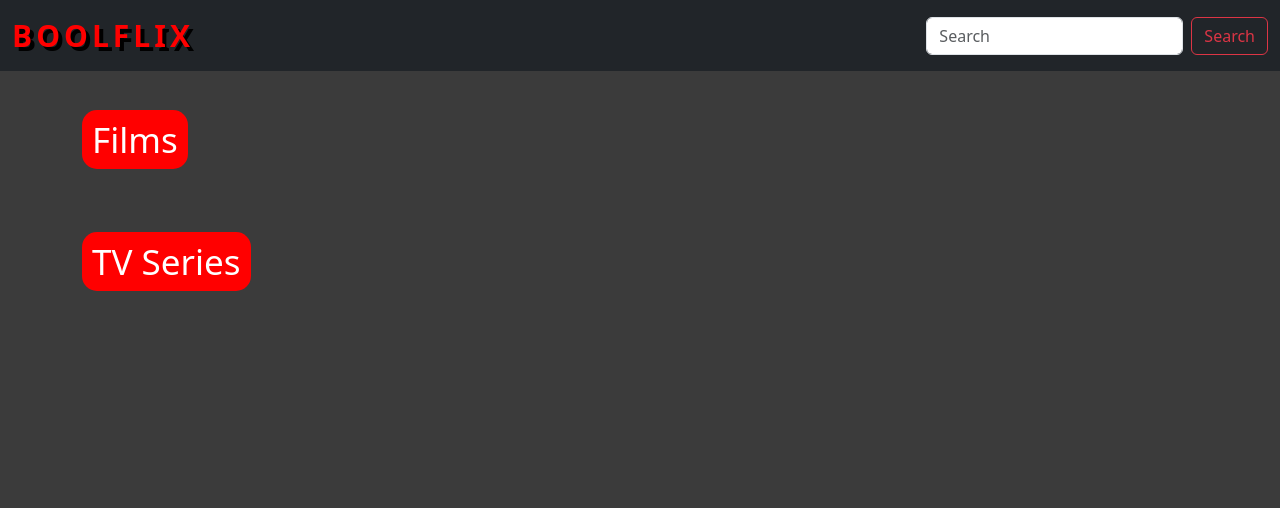
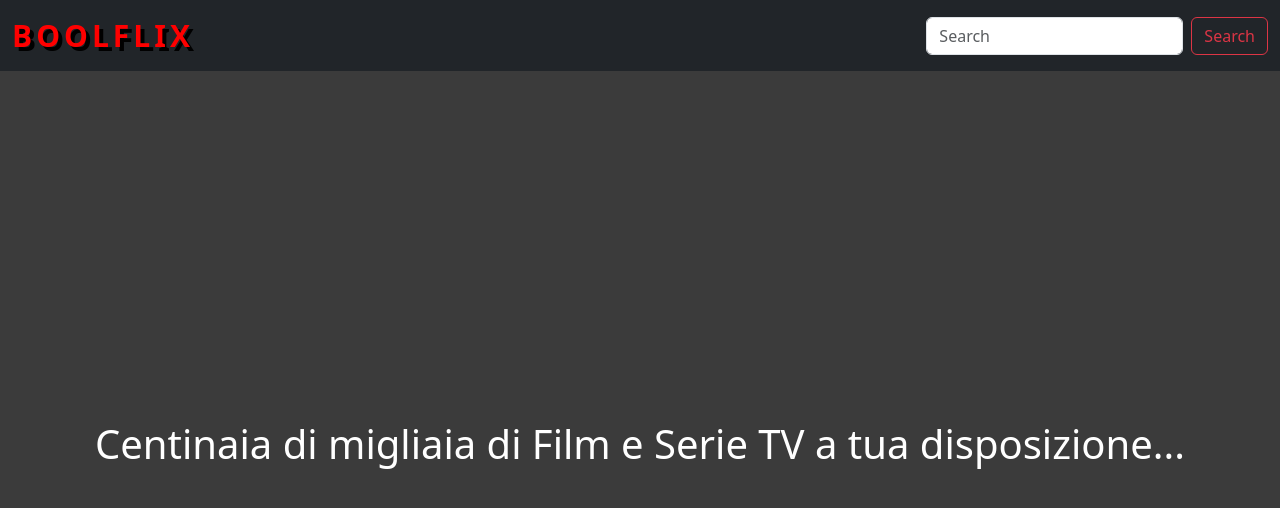
Before and after one commit to andreasalvi99/react-boolflix, a React (Vite) app: page / in a window 1280 px wide. Shown: the top 508 px of the page. Built offline with nearby package versions, Linux system fonts and the light colour scheme.

Commit message:
create empty state

```diff
--- a/src/assets/css/index.css
+++ b/src/assets/css/index.css
@@ -36,3 +36,11 @@ h2 > span {
   opacity: 0.8;
   transition: all 0.5s ease;
 }
+
+#empty-state {
+  height: calc(100vh - 55px);
+}
+
+#empty-state > div {
+  height: 100%;
+}
--- a/src/pages/HomePage.jsx
+++ b/src/pages/HomePage.jsx
@@ -9,8 +9,12 @@ export default function HomePage() {
   return (
     <>
       <Header />
+      {searchedFilms.length > 0 || searchedDramas.length > 0 ? (
+        <>
           <section>
             <div className="container text-center my-5">
+              {searchedFilms && (
+                <>
                   <h2 className="my-5 text-start">
                     <span>Films</span>
                   </h2>
@@ -28,6 +32,11 @@ export default function HomePage() {
                       );
                     })}
                   </div>
+                </>
+              )}
+
+              {searchedDramas && (
+                <>
                   <h2 className="my-5 text-start">
                     <span>TV Series</span>
                   </h2>
@@ -45,8 +54,20 @@ export default function HomePage() {
                       );
                     })}
                   </div>
+                </>
+              )}
             </div>
           </section>
         </>
+      ) : (
+        <section id="empty-state">
+          <div className="container d-flex justify-content-center align-items-center">
+            <span className="text-white fs-1">
+              Centinaia di migliaia di Film e Serie TV a tua disposizione...
+            </span>
+          </div>
+        </section>
+      )}
+    </>
   );
 }
```
Lines whose indentation alone changed are shown as unchanged.
